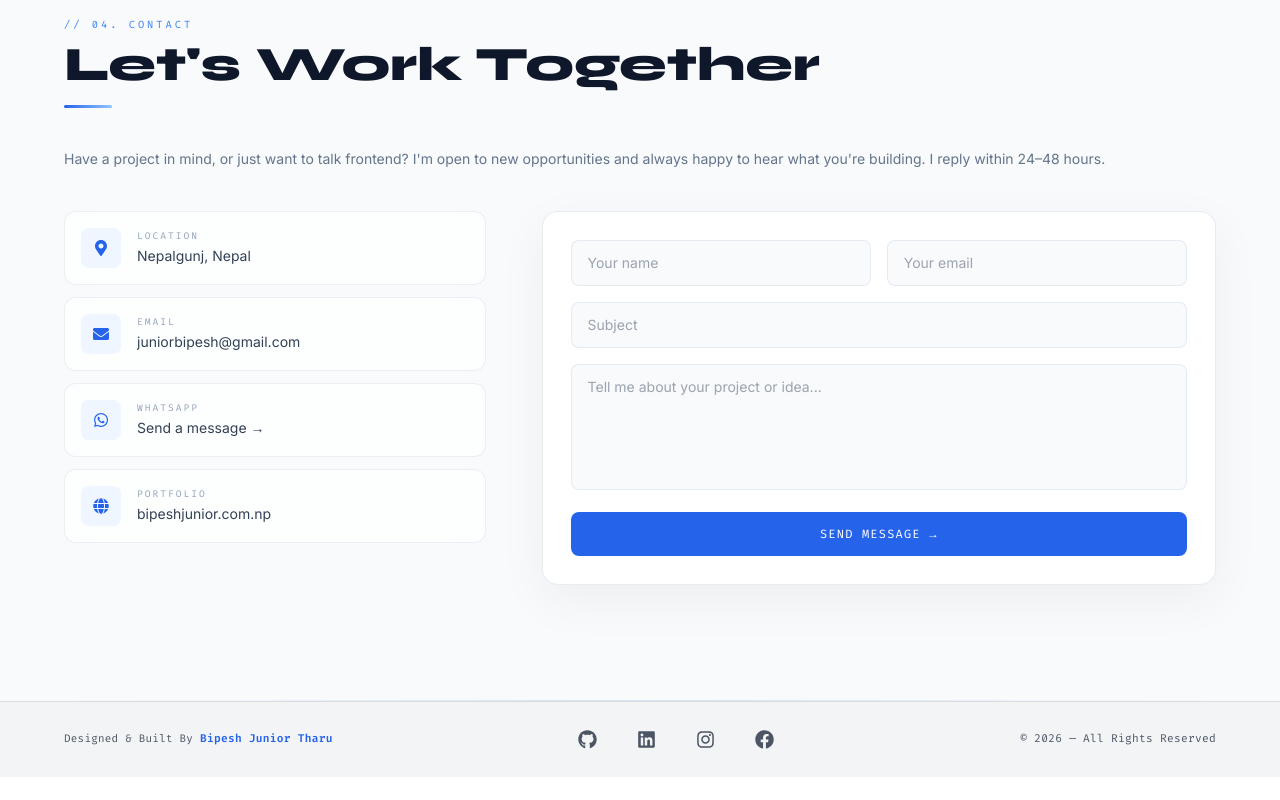
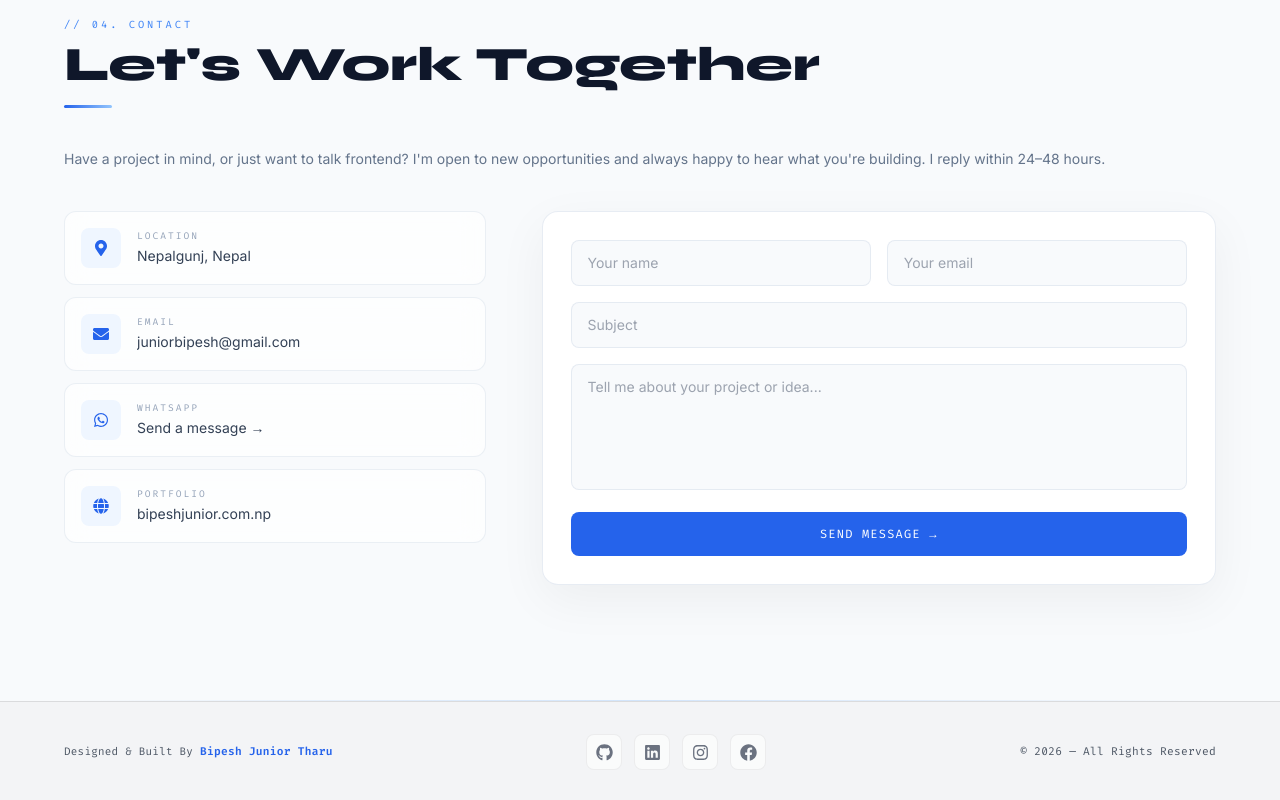
Before and after one commit to bipesh369/bipesh-portfolio, a React (Create React App) app: page / in a window 1280 px wide. Shown: the part 3267-4067 px from the top of the page. Before the commit the page ends 4044 px from the top, so only its background shows below. Built offline with nearby package versions, Linux system fonts and the light colour scheme.

Commit message:
refactor: improve layout and styling in Footer and ContactSection components

```diff
--- a/src/components/layout/Footer.jsx
+++ b/src/components/layout/Footer.jsx
@@ -1,25 +1,27 @@
+
 import { SOCIAL_LINKS } from "../../data";
 
 export default function Footer() {
   return (
     <footer
-      className="px-8 md:px-16 py-7
+      className="px-8 md:px-16 py-8
                  bg-gray-100 dark:bg-navy-900
                  border-t border-black/10 dark:border-white/[0.06]
-                 flex flex-col md:flex-row items-center justify-between gap-4"
+                 flex flex-col md:flex-row items-center justify-between gap-5"
     >
       {/* Left Text */}
       <p className="font-mono text-[0.68rem] tracking-wide text-gray-600 dark:text-slate-500 text-center md:text-left">
         Designed &amp; Built By{" "}
-        <strong className="text-blue-600 dark:text-blue-500 font-mono text-[0.70rem]">
+        <strong className="text-blue-600 dark:text-blue-500 font-mono text-[0.70rem] font-semibold">
           Bipesh Junior Tharu
         </strong>
       </p>
 
       {/* Social Links */}
-      <div className="flex items-center gap-10">
+      <div className="flex items-center gap-3">
         {SOCIAL_LINKS.map((item, index) => {
           const Icon = item.icon;
+
           return (
             <a
               key={index}
@@ -27,9 +29,25 @@ export default function Footer() {
               aria-label={item.label}
               target="_blank"
               rel="noopener noreferrer"
-              className="text-gray-600 dark:text-slate-500 hover:text-blue-600 dark:hover:text-blue-500 transition"
+              className="
+                group
+                flex items-center justify-center
+                w-9 h-9
+                rounded-lg
+                border border-black/[0.06] dark:border-white/[0.06]
+                bg-white/60 dark:bg-white/[0.02]
+                text-gray-500 dark:text-slate-500
+                hover:text-blue-600 dark:hover:text-blue-500
+                hover:border-blue-500/20
+                hover:bg-blue-500/[0.06]
+                hover:-translate-y-0.5
+                transition-all duration-200
+              "
             >
-              <Icon size={19} />
+              <Icon
+                size={17}
+                className="transition-transform duration-200 group-hover:scale-105"
+              />
             </a>
           );
         })}
--- a/src/components/sections/ContactSection.jsx
+++ b/src/components/sections/ContactSection.jsx
@@ -80,20 +80,29 @@ export default function ContactSection() {
 
         {/* Paragraph — tighter, no repetition, response time kept as trust signal */}
         <p className="text-sm leading-relaxed text-slate-500 dark:text-slate-400 mt-5 mb-10">
-          Have a project in mind, or just want to talk frontend? I'm open to
-          new opportunities and always happy to hear what you're building.
-          I reply within 24–48 hours.
+          Have a project in mind, or just want to talk frontend? I'm open to new
+          opportunities and always happy to hear what you're building. I reply
+          within 24–48 hours.
         </p>
 
         <div className="grid grid-cols-1 lg:grid-cols-[1fr_1.6fr] gap-10 lg:gap-14 items-start">
           {/* LEFT — contact info cards */}
           <div className="space-y-3">
             {CONTACT_ITEMS.map((item) => {
-              const isWhatsApp = item.label.toLowerCase() === "whatsapp";
+              const label = item.label.toLowerCase();
+
+              const isWhatsApp = label === "whatsapp";
+              const isEmail = label === "email" || label === "gmail";
+
               const phone = item.value?.replace(/\s+/g, "");
+
               const href = isWhatsApp
                 ? `https://wa.me/${phone.replace("+", "")}`
-                : item.href ?? null;
+                : isEmail
+                  ? `https://mail.google.com/mail/?view=cm&fs=1&to=${encodeURIComponent(
+                      item.value,
+                    )}`
+                  : (item.href ?? null);
 
               const Inner = (
                 <div
@@ -151,7 +160,15 @@ export default function ContactSection() {
             {sent ? (
               <div className="flex flex-col items-center justify-center py-14 text-center">
                 <div className="w-14 h-14 rounded-full bg-emerald-50 dark:bg-emerald-950/40 flex items-center justify-center mb-5">
-                  <svg width="24" height="24" viewBox="0 0 24 24" fill="none" stroke="currentColor" strokeWidth="2" className="text-emerald-500">
+                  <svg
+                    width="24"
+                    height="24"
+                    viewBox="0 0 24 24"
+                    fill="none"
+                    stroke="currentColor"
+                    strokeWidth="2"
+                    className="text-emerald-500"
+                  >
                     <polyline points="20 6 9 17 4 12" />
                   </svg>
                 </div>
@@ -159,7 +176,8 @@ export default function ContactSection() {
                   Message sent
                 </h3>
                 <p className="text-sm text-slate-500 dark:text-slate-400 max-w-sm">
-                  Thanks for reaching out — I'll get back to you within 24–48 hours.
+                  Thanks for reaching out — I'll get back to you within 24–48
+                  hours.
                 </p>
               </div>
             ) : (
@@ -242,9 +260,24 @@ export default function ContactSection() {
                 >
                   {sending ? (
                     <>
-                      <svg className="animate-spin w-3.5 h-3.5" viewBox="0 0 24 24" fill="none">
-                        <circle className="opacity-25" cx="12" cy="12" r="10" stroke="currentColor" strokeWidth="4" />
-                        <path className="opacity-75" fill="currentColor" d="M4 12a8 8 0 018-8v8z" />
+                      <svg
+                        className="animate-spin w-3.5 h-3.5"
+                        viewBox="0 0 24 24"
+                        fill="none"
+                      >
+                        <circle
+                          className="opacity-25"
+                          cx="12"
+                          cy="12"
+                          r="10"
+                          stroke="currentColor"
+                          strokeWidth="4"
+                        />
+                        <path
+                          className="opacity-75"
+                          fill="currentColor"
+                          d="M4 12a8 8 0 018-8v8z"
+                        />
                       </svg>
                       Sending...
                     </>
```
